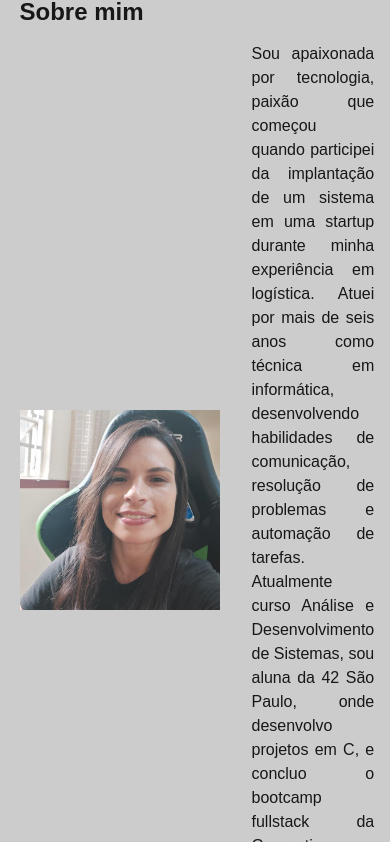
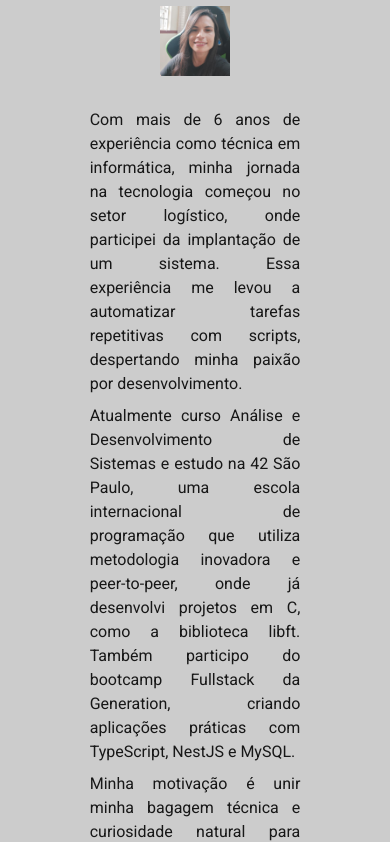
Before and after one commit to vsantosj/portifolio_gen, a plain HTML site: page index.html in a window 390 px wide. Shown: the part 156-998 px from the top of the page. Drawn offline with Linux system fonts and the light colour scheme.

Commit message:
style: responsive

```diff
--- a/assets/css/style.css
+++ b/assets/css/style.css
@@ -1,4 +1,7 @@
-/* Reset e Variáveis */
+
+@import url('https://fonts.googleapis.com/css2?family=Roboto:ital,wght@0,100..900;1,100..900&display=swap');
+
+
 * {
     margin: 0;
     padding: 0;
@@ -10,20 +13,28 @@
     --purple-500: #6b36c8;
     --purple-800: #441f88;
     --black-800: #171717;
-    --gray-200: #cccccc;
+    --backgorund: #cccccc;
     --white: #f9f9f9;
+
+
+    --font-family-main:"Roboto", sans-serif;
 }
 
 body {
-    background: var(--gray-200);
+    height: 100vh;
+    background: var(--backgorund);
     color: var(--black-800);
-    font-family: sans-serif;
+    font-family:var(--font-family-main) ;
 }
 
 .flex {
     display: flex;
 }
 
+.column{
+    flex-direction: column;
+    align-items: center;
+}
 .center {
     justify-content: center;
     align-items: center;
@@ -62,6 +73,7 @@ p {
     font-size: 1rem;
     line-height: 1.5rem;
     text-align: justify;
+    margin-bottom: 0.5rem;
 }
 
 
@@ -101,9 +113,13 @@ nav a:hover {
     gap: 2rem;
 }
 
-#about img {
-    width: 200px;
+.img-main {
+    width: 20%;
     flex-shrink: 0;
+}
+
+.about-content{
+    width: 60%;
 }
 
 #about p {
@@ -208,3 +224,24 @@ form span {
 .container_map iframe {
     align-self: center;
 }
+
+
+@media only screen and (max-width: 1000px) {
+    .about{
+        flex-direction: column;
+    }
+    h1{
+        font-size: 1.5rem;
+    }
+    h2{
+        display: flex;
+        justify-content: center;
+        font-size: 2rem;
+    }
+
+    .main_contact{
+        display: flex;
+        flex-direction: column;
+        width: 90%;
+    }
+}
--- a/index.html
+++ b/index.html
@@ -27,14 +27,20 @@
     <main>
         <section id="about">
             <h2>Sobre mim</h2>
-            <article class="flex">
-                <img src="./assets/img/viviane.jpeg" alt="foto de viviane santos">
-                <p>Sou apaixonada por tecnologia, paixão que começou quando participei da implantação de um sistema em
-                    uma startup durante minha experiência em logística. Atuei por mais de seis anos como técnica em
-                    informática, desenvolvendo habilidades de comunicação, resolução de problemas e automação de
-                    tarefas. Atualmente curso Análise e Desenvolvimento de Sistemas, sou aluna da 42 São Paulo, onde
-                    desenvolvo projetos em C, e concluo o bootcamp fullstack da Generation Brasil, com
-                    projetos em Typescript, NestJS e MySQL.</p>
+            <article class="flex about">
+                    <img class="img-main" src="./assets/img/viviane.jpeg" alt="foto de viviane santos">
+                <div class="about-content column">
+                    <p>Com mais de 6 anos de experiência como técnica em informática, minha jornada na tecnologia
+                        começou no setor logístico, onde participei da implantação de um sistema. Essa experiência me
+                        levou a automatizar tarefas repetitivas com scripts, despertando minha paixão por
+                        desenvolvimento.</p>
+                    <p>Atualmente curso Análise e Desenvolvimento de Sistemas e estudo na 42 São Paulo, uma escola
+                        internacional de programação que utiliza metodologia inovadora e peer-to-peer, onde já
+                        desenvolvi projetos em C, como a biblioteca libft. Também participo do bootcamp Fullstack da
+                        Generation, criando aplicações práticas com TypeScript, NestJS e MySQL.</p>
+                    <p>Minha motivação é unir minha bagagem técnica e curiosidade natural para construir soluções
+                        escaláveis, eficientes e que gerem impacto real.</p>
+                </div>
             </article>
         </section>
         <section id="video">
```
